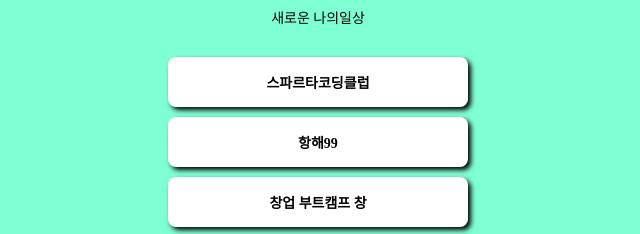
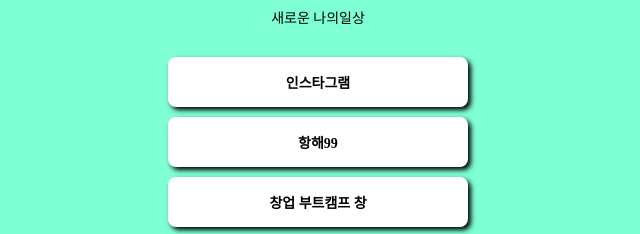
Before and after one commit to mijung1983/mypage, a plain HTML site: page index.html in a window 1280 px wide. Shown: the part 196-430 px from the top of the page, 322-962 px from the left. Drawn offline with Linux system fonts and the light colour scheme; a web font is replaced by a local one.

Commit message:
Update index.html

```diff
--- a/index.html
+++ b/index.html
@@ -84,7 +84,7 @@
         <div class="profile"></div>
         <h1 class="main">김미정</h1>
         <p class="sub">새로운 나의일상</p>
-        <a target="_blank" href="https://spartacodingclub.kr/">스파르타코딩클럽</a>
+        <a target="_blank" href="http://www.instagram.com/jjunglee06/">인스타그램</a>
         <a target="_blank" href="https://hanghae99.spartacodingclub.kr/">항해99</a>
         <a target="_blank" href="https://chang.spartacodingclub.kr/">창업 부트캠프 창</a>
         <a target="_blank" href="https://ddingdong.spartacodingclub.kr/">띵동코딩</a>
```
